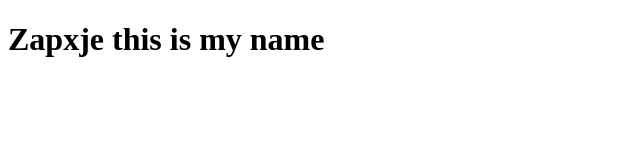
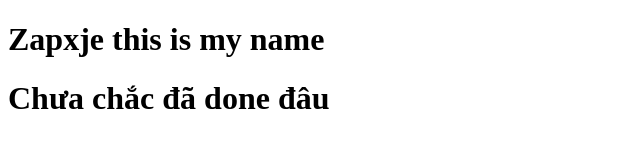
Before and after one commit to zapxje/git, a plain HTML site: page github/index.html in a window 1280 px wide. Shown: the whole page, without its empty margins (0-640 px from the left). Drawn offline with Linux system fonts and the light colour scheme.

Commit message:
fake done

```diff
--- a/github/index.html
+++ b/github/index.html
@@ -7,5 +7,6 @@
 </head>
 <body>
     <h1>Zapxje this is my name</h1>
+    <h1>Chưa chắc đã done đâu</h1>
 </body>
 </html>
```
